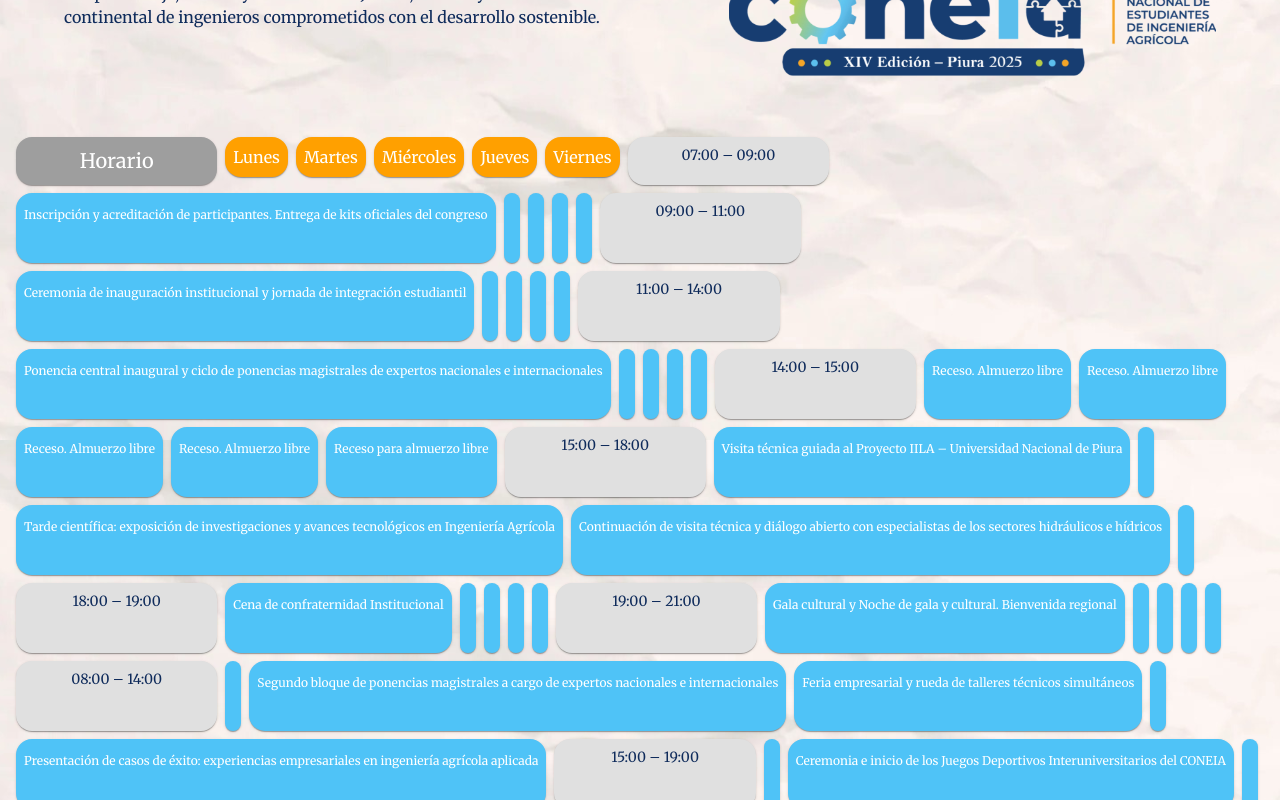
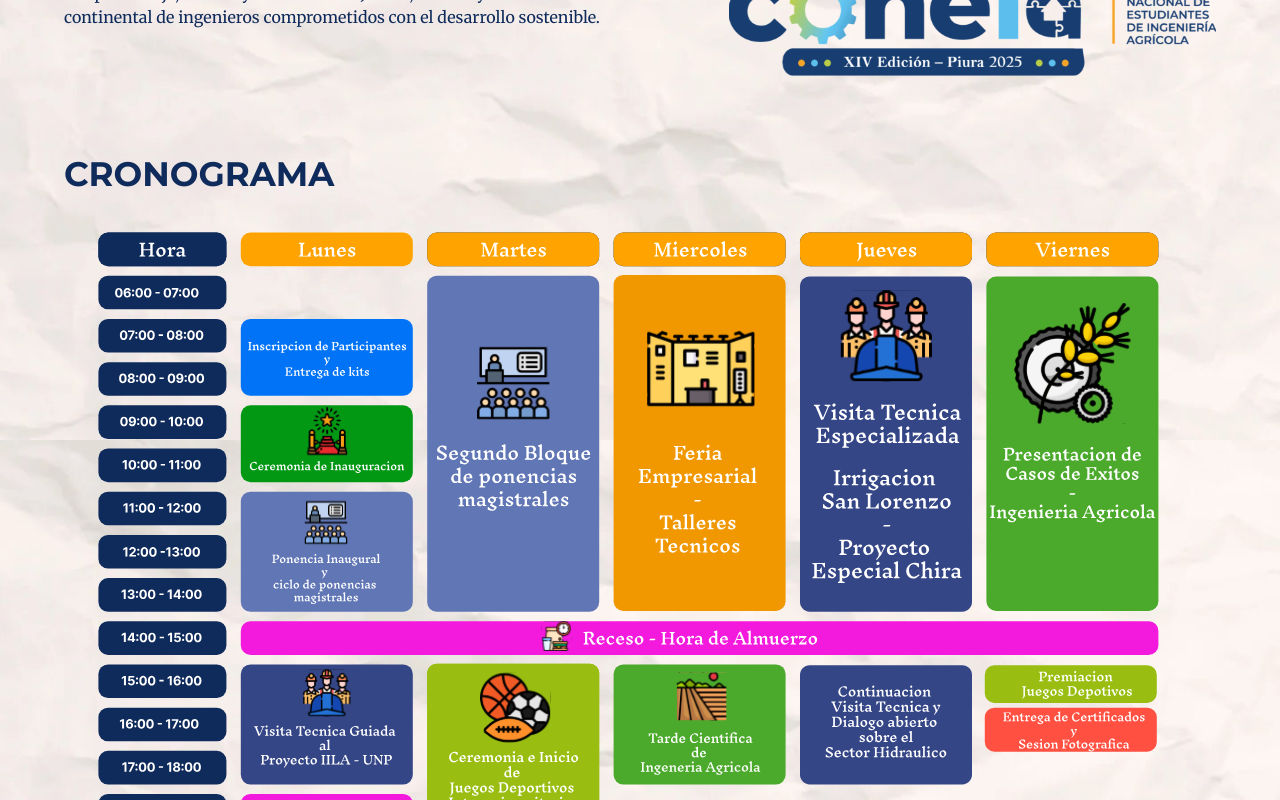
Before and after one commit to DiegoBg09/congre-uni, a Next.js app: page / in a window 1280 px wide. Shown: the part 1160-1960 px from the top of the page. Built offline with nearby package versions, Linux system fonts and the light colour scheme; what @mui/material-nextjs would draw is missing.

Commit message:
schudule finish

```diff
--- a/app/components/schedule/index.tsx
+++ b/app/components/schedule/index.tsx
@@ -1,77 +1,24 @@
-import React from 'react'
+'use client'
 
-import { Box, Typography, Paper, Grid } from '@mui/material'
+import { Typography } from '@mui/material'
+import Image from 'next/image'
 
-const scheduleData = [
-  { day: 'Lunes', time: '07:00 – 09:00', activity: 'Inscripción y acreditación de participantes. Entrega de kits oficiales del congreso' },
-  { day: 'Lunes', time: '09:00 – 11:00', activity: 'Ceremonia de inauguración institucional y jornada de integración estudiantil' },
-  { day: 'Lunes', time: '11:00 – 14:00', activity: 'Ponencia central inaugural y ciclo de ponencias magistrales de expertos nacionales e internacionales' },
-  { day: 'Lunes', time: '14:00 – 15:00', activity: 'Receso. Almuerzo libre' },
-  { day: 'Lunes', time: '15:00 – 18:00', activity: 'Visita técnica guiada al Proyecto IILA – Universidad Nacional de Piura' },
-  { day: 'Lunes', time: '18:00 – 19:00', activity: 'Cena de confraternidad Institucional' },
-  { day: 'Lunes', time: '19:00 – 21:00', activity: 'Gala cultural y Noche de gala y cultural. Bienvenida regional' },
-  { day: 'Martes', time: '08:00 – 14:00', activity: 'Segundo bloque de ponencias magistrales a cargo de expertos nacionales e internacionales' },
-  { day: 'Martes', time: '14:00 – 15:00', activity: 'Receso. Almuerzo libre' },
-  { day: 'Martes', time: '15:00 – 19:00', activity: 'Ceremonia e inicio de los Juegos Deportivos Interuniversitarios del CONEIA' },
-  { day: 'Miércoles', time: '08:00 – 14:00', activity: 'Feria empresarial y rueda de talleres técnicos simultáneos' },
-  { day: 'Miércoles', time: '14:00 – 15:00', activity: 'Receso. Almuerzo libre' },
-  { day: 'Miércoles', time: '15:00 – 18:00', activity: 'Tarde científica: exposición de investigaciones y avances tecnológicos en Ingeniería Agrícola' },
-  { day: 'Miércoles', time: '19:00 – 20:00', activity: 'Asamblea general: Elección oficial de la nueva sede del próximo Congreso Nacional CLEIA - CONEIA' },
-  { day: 'Jueves', time: '06:00 – 14:00', activity: 'Visita técnica especializada: Irrigación San Lorenzo y Proyecto Especial Chira-Piura' },
-  { day: 'Jueves', time: '14:00 – 15:00', activity: 'Receso. Almuerzo libre' },
-  { day: 'Jueves', time: '15:00 – 18:00', activity: 'Continuación de visita técnica y diálogo abierto con especialistas de los sectores hidráulicos e hídricos' },
-  { day: 'Viernes', time: '08:00 – 14:00', activity: 'Presentación de casos de éxito: experiencias empresariales en ingeniería agrícola aplicada' },
-  { day: 'Viernes', time: '14:00 – 15:00', activity: 'Receso para almuerzo libre' },
-  { day: 'Viernes', time: '15:00 – 16:00', activity: 'Gran final. Premiación de los Juegos Deportivos' },
-  { day: 'Viernes', time: '16:00 – 17:00', activity: 'Ceremonia de clausura oficial y entrega de certificados físicos a los participantes a los Congresos' },
-  { day: 'Viernes', time: '17:00 – 18:00', activity: 'Sesión fotográfica conmemorativa con delegaciones, ingenieros invitados y empresarios' },
-  { day: 'Viernes', time: '21:00 en adelante', activity: 'Gran fiesta de confraternidad. Despedida oficial del congreso' },
-]
+import schedule from '../../../public/schedule.svg'
 
-const days = [ 'Lunes', 'Martes', 'Miércoles', 'Jueves', 'Viernes' ]
-const times = [ ...new Set(scheduleData.map(item => item.time)) ]
+import Root, { classes } from './styles'
 
-const getActivity = (day, time) => {
-  const item = scheduleData.find(entry => entry.day === day && entry.time === time)
-  return item ? item.activity : ''
-}
-
-const Schedule = () => {
-  return (
-    <Box p={2}>
-      <Grid container spacing={1}>
-        <Grid size={2}>
-          <Paper sx={{ height: '100%', bgcolor: '#9E9E9E', p: 1 }}>
-            <Typography variant='h6' color='white' align='center'>Horario</Typography>
-          </Paper>
-        </Grid>
-        {days.map((day, index) => (
-          <Grid key={index}>
-            <Paper sx={{ bgcolor: '#FFA000', p: 1 }}>
-              <Typography variant='body1' align='center' color='white'>{day}</Typography>
-            </Paper>
-          </Grid>
-        ))}
-
-        {times.map((time, rowIndex) => (
-          <React.Fragment key={rowIndex}>
-            <Grid size={2}>
-              <Paper sx={{ bgcolor: '#E0E0E0', height: '100%', p: 1 }}>
-                <Typography variant='body2' align='center'>{time}</Typography>
-              </Paper>
-            </Grid>
-            {days.map((day, colIndex) => (
-              <Grid key={`${rowIndex}-${colIndex}`}>
-                <Paper sx={{ minHeight: 70, bgcolor: '#4FC3F7', p: 1, color: 'white' }}>
-                  <Typography variant='caption'>{getActivity(day, time)}</Typography>
-                </Paper>
-              </Grid>
-            ))}
-          </React.Fragment>
-        ))}
-      </Grid>
-    </Box>
-  )
-}
+const Schedule = () => (
+  <Root>
+    <Typography variant='h4' fontWeight='bold'>CRONOGRAMA</Typography>
+    <div className={classes.containerImage}>
+      <Image
+        src={schedule}
+        alt='schedule'
+        className={classes.imageSchedule}
+        priority
+      />
+    </div>
+  </Root>
+)
 
 export default Schedule
--- a/app/components/schedule/styles.ts
+++ b/app/components/schedule/styles.ts
@@ -3,11 +3,23 @@ import { Container, styled } from '@mui/material'
 const PREFIX = 'Schedule'
 
 export const classes = {
-
+  containerImage: `${PREFIX}-containerImage`,
+  imageSchedule : `${PREFIX}-imageSchedule`
 }
 
 export default styled(Container, {
   name: PREFIX
-})(({ theme: { breakpoints, spacing } }) => ({
-  padding: spacing(4)
+})(({ theme: { spacing } }) => ({
+  padding                         : spacing(4),
+  [`& .${classes.containerImage}`]: {
+    width   : '100%',
+    height  : 'auto',
+    position: 'relative',
+    overflow: 'hidden'
+  },
+  [`& .${classes.imageSchedule}`]: {
+    width    : '100%',
+    height   : 'auto',
+    objectFit: 'contain'
+  }
 }))
```
Also changed, not shown: public/schedule.svg (added).
